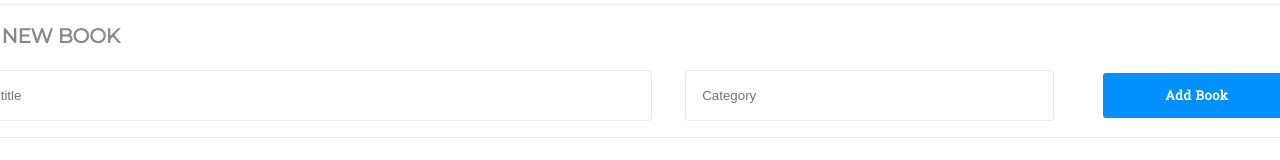
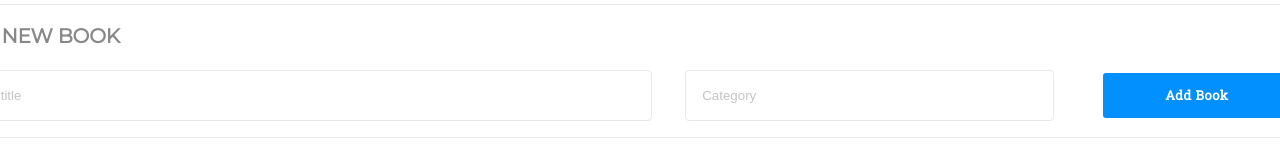
Before and after one commit to Somdotta07/bookstore-react-redux, a React (Create React App) app: page / in a window 1280 px wide. Shown: the part 208-368 px from the top of the page. Built offline with nearby package versions, Linux system fonts and the light colour scheme; no server answers.

Commit message:
Add color to placeholder

```diff
--- a/src/App.css
+++ b/src/App.css
@@ -182,7 +182,6 @@ h3 {
   padding: 0.1rem 0.938rem 0.1rem 1rem;
   border-radius: 4px;
   border: solid 1px #e8e8e8;
-  color: var(--place-color)
 }
 
 #category {
@@ -192,6 +191,9 @@ h3 {
   padding: 0.1rem 0.1rem 0.1rem 1rem;
   border-radius: 4px;
   border: solid 1px #e8e8e8;
+}
+
+input::placeholder {
   color: var(--place-color);
 }
 
```
